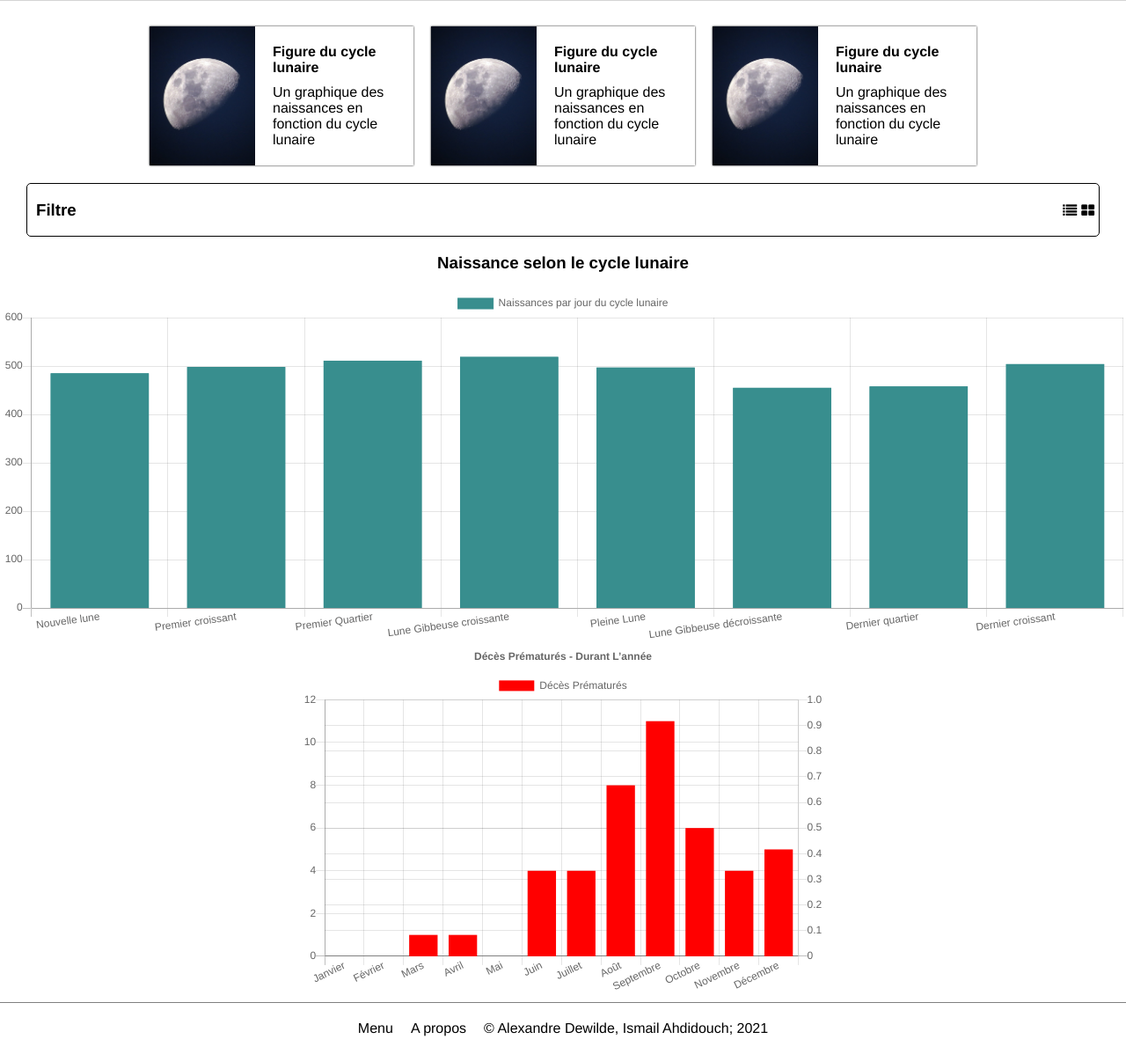
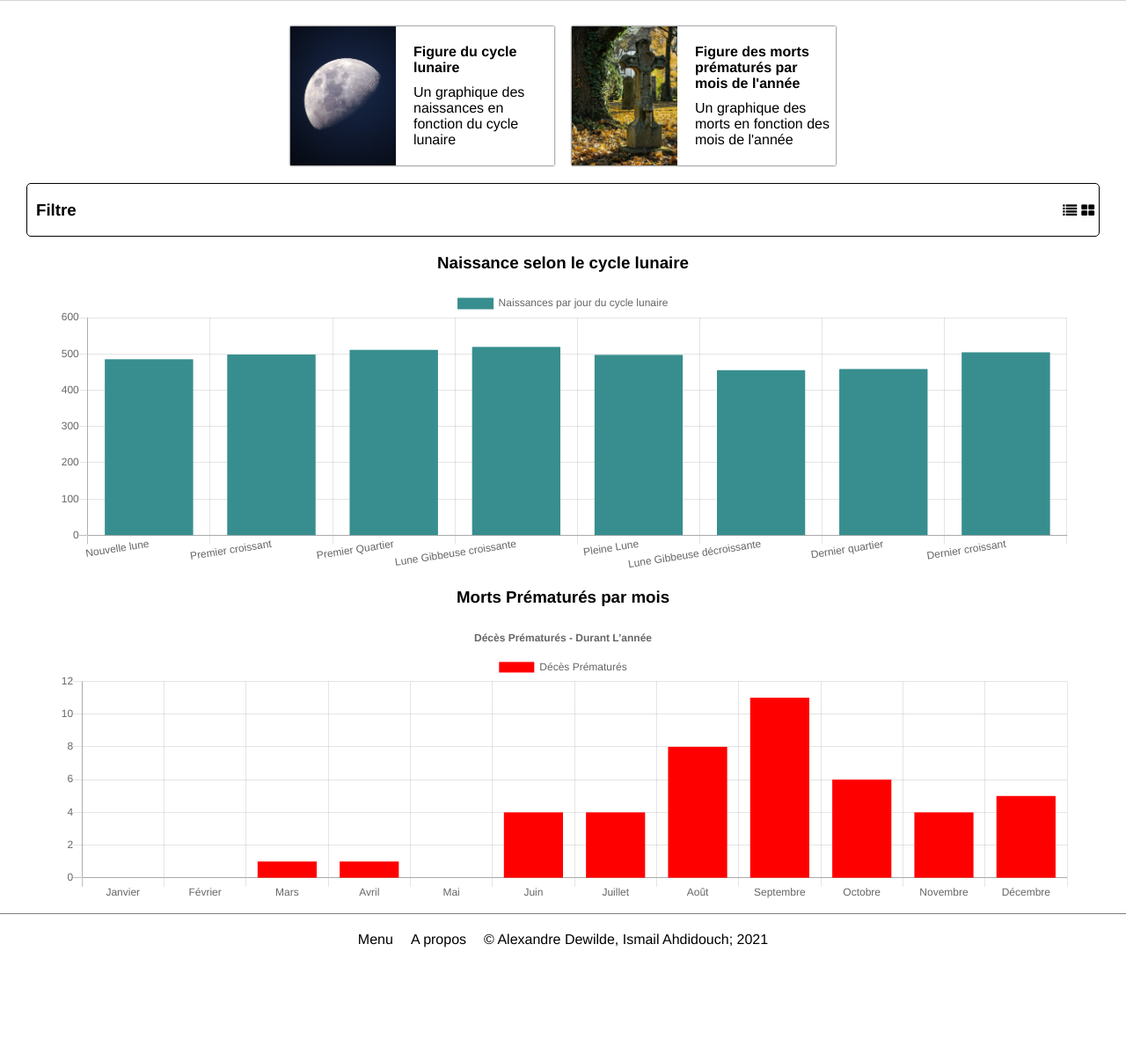
Before and after one commit to AlexandreDewilde/LINFO1002-P2-1B_4, a Flask app: page / in a window 1280 px wide. Shown: the part 60-1258 px from the top of the page at 88% size. After the commit the page ends 1137 px from the top, so only its background shows below. Run offline with Flask 2, Linux system fonts and the light colour scheme; data comes from the database, SQL or seed files in the repository.

Commit message:
update front end, cleaner code and correct typos

```diff
--- a/src/app.py
+++ b/src/app.py
@@ -18,7 +18,8 @@ db = DB(os.path.join(pathlib.Path(__file__).parent.absolute(), "db/database.db")
 @app.route("/")
 @app.route("/index")
 def index():
-    return render_template("index.html", birth_moon=birth_moon(db.get_all_births()), birth_moon_label=list(moon_phase_dict.values()), deces = list_deces_prematures())
+    graph_data = graph_data={"birth_moon_label": list(moon_phase_dict.values()), "birth_moon": birth_moon(db.get_all_births()), "deaths": list_deces_prematures()}
+    return render_template("index.html", graph_data=graph_data)
 
 
 @app.route('/about')
--- a/src/static/css/index.css
+++ b/src/static/css/index.css
@@ -1,6 +1,6 @@
 :root {
-    --chart-width: 100%;
-    --chart-height: 50vh;
+    --chart-width: 90%;
+    --chart-height: 40vh;
 }
 
 
--- a/src/static/js/base.js
+++ b/src/static/js/base.js
@@ -1,4 +1,4 @@
-toggleTheme = () => {
+const toggleTheme = () => {
     styleTag = document.getElementById("base-stylesheet");
     if (styleTag.href.includes("/static/css/light.css")) {
         styleTag.href = "/static/css/darkmode.css";
--- a/src/static/js/index.js
+++ b/src/static/js/index.js
@@ -1,36 +1,47 @@
-let ctxBirthChartMoon = document.getElementById('birth-chart-moon-cycle').getContext('2d');
-
 // From chart js documentation https://www.chartjs.org/docs/2.7.2/general/responsive.html
 function resizeCharts() {
     for (var id in Chart.instances) {
-    Chart.instances[id].resize()
+        Chart.instances[id].resize();
     }
 }
 
-const changeChartsDisposition = (dispositionName) => {
+
+const toggleChartsDisposition = (dispositionName) => {
+
     if (dispositionName === "list")
     {
+
       document.documentElement.style.setProperty("--chart-width", "100%");
       document.documentElement.style.setProperty("--chart-height", "50vh");
       // This function is needed to resized the chart
       resizeCharts();
     }
+
     else if (dispositionName === "grid")
     {
         document.documentElement.style.setProperty("--chart-width", "48%");
         document.documentElement.style.setProperty("--chart-height", "40vh");
+        // Resize the graphs
         resizeCharts();
     }
 }
 
 
-document.getElementById("list-icon").addEventListener("click", () => changeChartsDisposition("list"));
-document.getElementById("grid-icon").addEventListener("click", () => changeChartsDisposition("grid"));
+const addGraphHTML = (chartName, chartTitle) => {
+    let chartContainerElement = document.querySelector(".charts-container");
+    chartContainerElement.innerHTML += `
+    <section id="${chartName}-section" class="chart">
+        <h3 class="chart-title">${chartTitle}</h3>
+        <div class="chart-container">
+            <canvas id="${chartName}" with="100%"></canvas>
+        </div>
+    </section>`;
+}
 
 
 const plotBirthChartMoon = (data, label) => {
-
-    new Chart(ctxBirthChartMoon, {
+    let ctxBirthChartMoon = document.getElementById('birth-chart-moon').getContext('2d');
+    let birthMoonChartParam = {
         type: 'bar',
         data: {
             labels: label,
@@ -42,6 +53,7 @@ const plotBirthChartMoon = (data, label) => {
                 borderWidth: 1
             }]
         },
+
         options: {
             responsive: true,
             maintainAspectRatio: false,
@@ -53,12 +65,13 @@ const plotBirthChartMoon = (data, label) => {
                 }]
             }
         }
-    });
+    };
+    return new Chart(ctxBirthChartMoon, birthMoonChartParam);
 }
 
 
-function stacked_bar_plot(deces){
-  Chart.defaults.global.elements.line.fill = false;
+function prematureDeathsByMonths(deces){
+
   var barChartData = {
     labels: ["Janvier","Février","Mars","Avril","Mai","Juin","Juillet","Août","Septembre","Octobre","Novembre","Décembre"],
     datasets: [{
@@ -71,7 +84,7 @@ function stacked_bar_plot(deces){
   };
 
 
-  var ctx = document.getElementById("myChart");
+  var ctx = document.getElementById("premature-deaths-by-months");
   var ch = new Chart(ctx, {
     type: 'bar',
     data: barChartData,
@@ -80,10 +93,8 @@ function stacked_bar_plot(deces){
         display: true,
         text: "Décès Prématurés - Durant L’année"
       },
-      tooltips: {
-        mode: 'label'
-      },
       responsive: true,
+      maintainAspectRatio: false,
       scales: {
         xAxes: [{
           stacked: true
@@ -92,12 +103,26 @@ function stacked_bar_plot(deces){
           stacked: true,
           position: "left",
           id: "y-axis-0",
-        }, {
-          stacked: false,
-          position: "right",
-          id: "y-axis-1",
         }]
       }
     }
   });
 }
+
+
+document.getElementById("list-icon").addEventListener("click", () => toggleChartsDisposition("list"));
+document.getElementById("grid-icon").addEventListener("click", () => toggleChartsDisposition("grid"));
+
+
+const birth_moon_label = graph_data["birth_moon_label"];
+const birth_moon = graph_data["birth_moon"];
+const deaths = graph_data["deaths"];
+
+
+// Adding graph to html, (adding section with a title and a canvas for the graph)
+addGraphHTML("birth-chart-moon", "Naissance selon le cycle lunaire");
+addGraphHTML("premature-deaths-by-months", "Morts Prématurés par mois");
+
+// Plot the graphs
+plotBirthChartMoon(birth_moon, birth_moon_label);
+prematureDeathsByMonths(deaths);
--- a/src/templates/404.html
+++ b/src/templates/404.html
@@ -7,10 +7,14 @@
     <meta name="viewport" content="width=device-width, initial-scale=1.0">
     <title>Statistique</title>
 </head>
+
 <body>
-    {% include "header.html" %}
+    {% include "components/header.html" %}
 
     <h2>Désolé cette page n'existe pas</h2>
     <img src="static/images/404.jpg" alt="404 not found">
+
+    {% include "components/footer.html" %}
 </body>
+
 <script src="/static/js/base.js"></script>
--- a/src/templates/about.html
+++ b/src/templates/about.html
@@ -8,12 +8,14 @@
     <title>Statistique</title>
 </head>
 <body>
-    {% include "header.html" %}
+    {% include "components/header.html" %}
     <div>
         <h2>A propos</h2>
         <p>
            Bienvenue sur ce site ! Celui ci est un site des Statistiques sur les vaches de la ferme des trois chene.
         </p>
     </div>
+    {% include "components/footer.html" %}
+
 </body>
 <script src="/static/js/base.js"></script>
--- /dev/null
+++ b/src/templates/components/cards.html
@@ -0,0 +1,21 @@
+<section class="cards">
+    <a href="#birth-moon-section">
+        <section class="card">
+            <img class="card-picture" src="/static/images/moon.jpg" alt="moon pictures">
+            <div class="card-description">
+                <span class="card-title">Figure du cycle lunaire</span>
+                <span class="card-sub-description">Un graphique des naissances en fonction du cycle lunaire</span>
+            </div>
+        </section>
+    </a>
+
+    <a href="#premature-deaths-by-months-section">
+        <section class="card">
+            <img class="card-picture" src="/static/images/death.jpg" alt="moon pictures">
+            <div class="card-description">
+                <span class="card-title">Figure des morts prématurés par mois de l'année</span>
+                <span class="card-sub-description">Un graphique des morts en fonction des mois de l'année</span>
+            </div>
+        </section>
+    </a>
+</section>
--- /dev/null
+++ b/src/templates/components/filter.html
@@ -0,0 +1,5 @@
+<section class="filter-section">
+    <h3 id="filter-title">Filtre</h3>
+    <i class="fa fa-list filter-disposition" id="list-icon"></i>
+    <i class="fa fa-th-large" id="grid-icon"></i>
+</section>
--- a/src/templates/index.html
+++ b/src/templates/index.html
@@ -8,71 +8,28 @@
     <meta name="viewport" content="width=device-width, initial-scale=1.0, user-scalable=no">
     <title>Statistique</title>
 </head>
+
 <body>
 
-    {% include "header.html" %}
-    <section class="cards">
-        <a href="#birth-moon-section">
-            <section class="card">
-                <img class="card-picture" src="/static/images/moon.jpg" alt="moon pictures">
-                <div class="card-description">
-                    <span class="card-title">Figure du cycle lunaire</span>
-                    <span class="card-sub-description">Un graphique des naissances en fonction du cycle lunaire</span>
-                </div>
-            </section>
-        </a>
+    {% include "components/header.html" %}
 
-        <a href="#birth-moon-section">
-            <section class="card">
-                <img class="card-picture" src="/static/images/moon.jpg" alt="moon pictures">
-                <div class="card-description">
-                    <span class="card-title">Figure du cycle lunaire</span>
-                    <span class="card-sub-description">Un graphique des naissances en fonction du cycle lunaire</span>
-                </div>
-            </section>
-        </a>
+    {% include "components/cards.html" %}
 
-        <a href="#birth-moon-section">
-            <section class="card">
-                <img class="card-picture" src="/static/images/moon.jpg" alt="moon pictures">
-                <div class="card-description">
-                    <span class="card-title">Figure du cycle lunaire</span>
-                    <span class="card-sub-description">Un graphique des naissances en fonction du cycle lunaire</span>
-                </div>
-            </section>
-        </a>
+    {% include "components/filter.html" %}
+
+    <section class="charts-container">
 
     </section>
 
-    <section class="filter-section">
-        <h3 id="filter-title">Filtre</h3>
-        <i class="fa fa-list" id="list-icon"></i>
-        <i class="fa fa-th-large" id="grid-icon"></i>
-    </section>
+    {% include "components/footer.html" %}
 
-    <section class="charts-container">
-        <section id="birth-moon-section" class="chart">
-            <h3 class="chart-title">Naissance selon le cycle lunaire</h3>
-            <div class="chart-container">
-                <canvas id="birth-chart-moon-cycle" with="100%"></canvas>
-            </div>
-        </section>
-
-        <div class="myChartDiv">
-        <canvas id="myChart" width="600" height="400"></canvas>
-        </div>
-    </section>
 </body>
 
+
+<script>
+    const graph_data = {{ graph_data | safe }};
+</script>
 <script src="/static/js/base.js"></script>
 <script src="/static/chartjs/Chart.min.js"></script>
 <script src="/static/js/index.js"></script>
-<script>
-    plotBirthChartMoon({{ birth_moon }}, {{birth_moon_label | safe }});
-</script>
-<script>
-    stacked_bar_plot({{deces | safe}});
-</script>
-
-{% include "footer.html" %}
 </html>
```
Also changed, not shown: src/static/images/death.jpg (added), src/templates/components/footer.html (renamed from src/templates/footer.html), src/templates/components/header.html (renamed from src/templates/header.html). Lines whose indentation alone changed are shown as unchanged.
